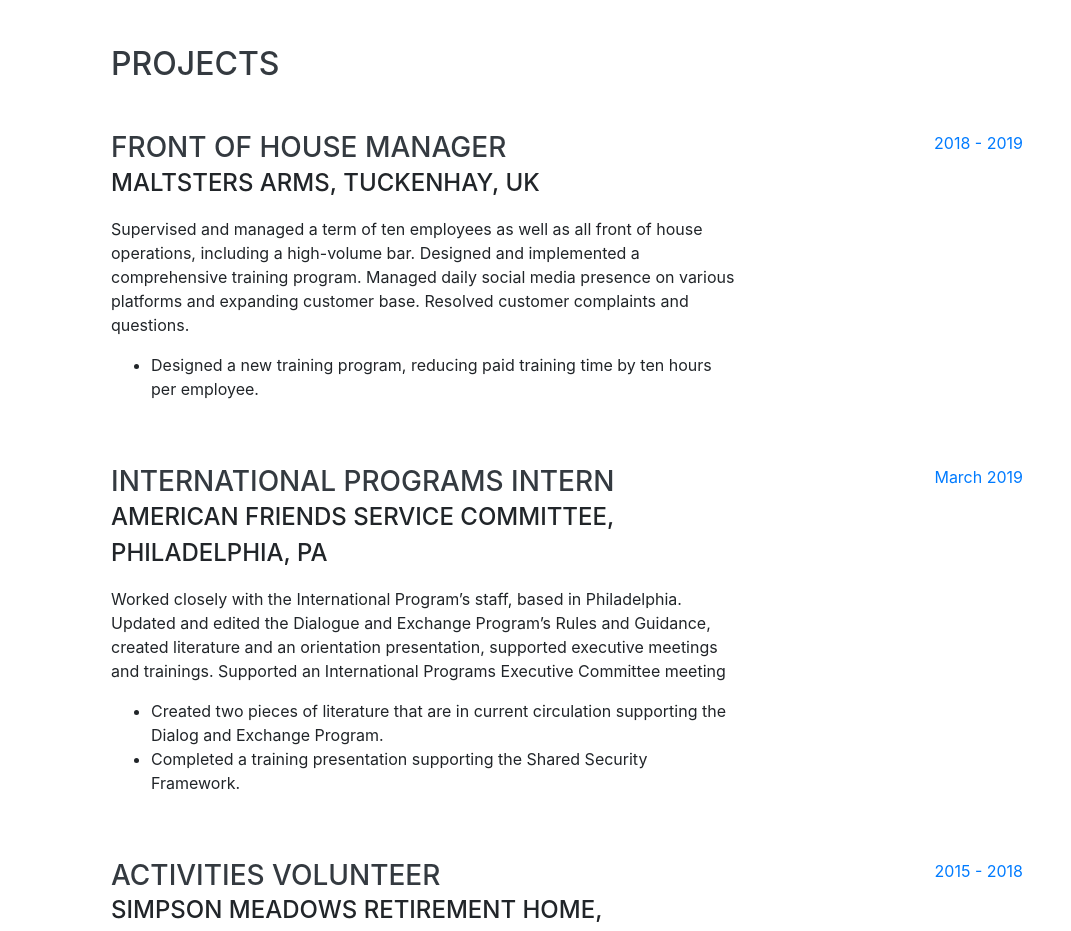
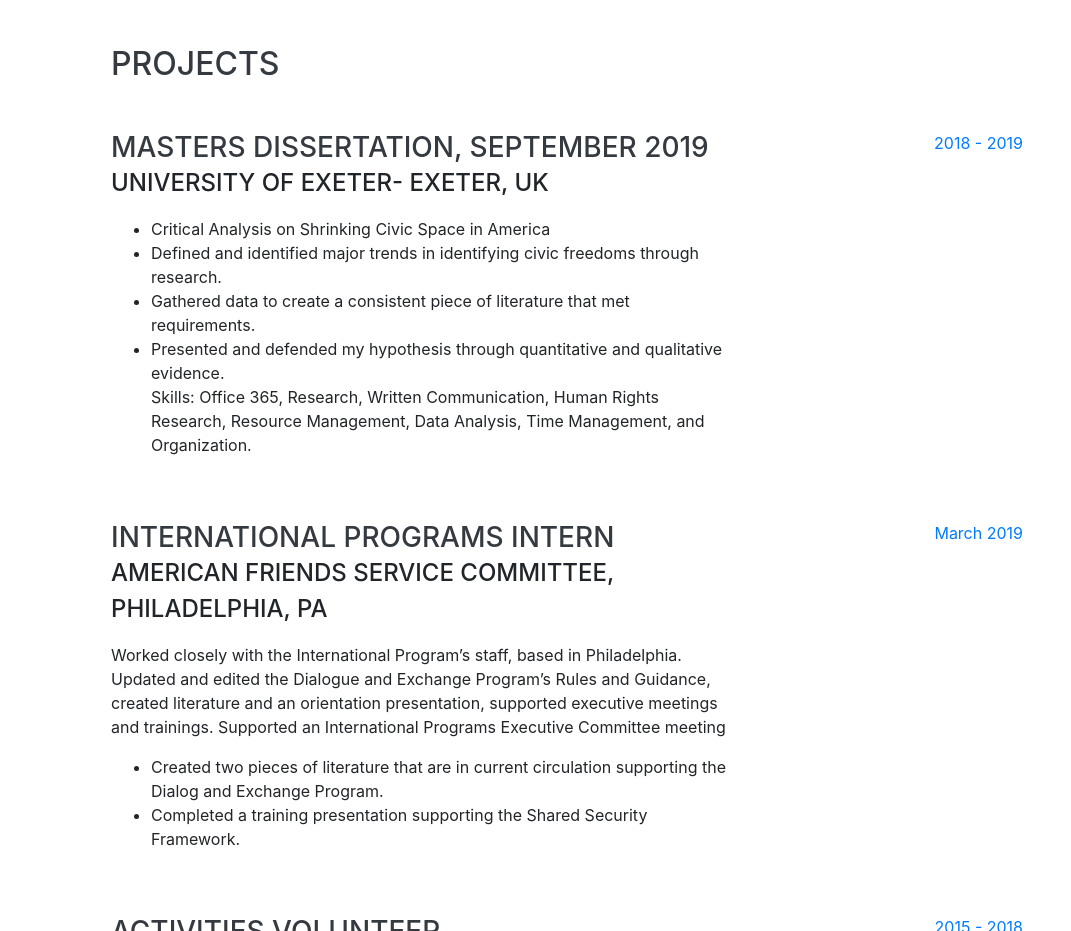
Before and after one commit to danardekani/meganardekani, a website with bundled scripts: page index.html in a window 1280 px wide. Shown: the part 804-1735 px from the top of the page, without its empty margins (209-1280 px from the left). Built offline with nearby package versions, Linux system fonts and the light colour scheme; a web font is replaced by a local one.

Commit message:
Add project experience

```diff
--- a/index.html
+++ b/index.html
@@ -89,11 +89,22 @@
 
         <div class="resume-item d-flex flex-column flex-md-row justify-content-between mb-5">
           <div class="resume-content">
-            <h3 class="mb-0">Front of House Manager</h3>
-            <div class="subheading mb-3">Maltsters Arms, Tuckenhay, UK</div>
-            <p>Supervised and managed a term of ten employees as well as all front of house operations, including a high-volume bar. Designed and implemented a comprehensive training program. Managed daily social media presence on various platforms and expanding customer base. Resolved customer complaints and questions.</p>
+            <h3 class="mb-0">Masters Dissertation, September 2019</h3>
+            <div class="subheading mb-3">University of Exeter- Exeter, UK</div>
             <ul>
-              <li>Designed a new training program, reducing paid training time by ten hours per employee.</li>
+              <li>
+                Critical Analysis on Shrinking Civic Space in America
+              </li>
+              <li>
+                Defined and identified major trends in identifying civic freedoms through research.
+              </li>
+              <li>
+                Gathered data to create a consistent piece of literature that met requirements.
+              </li>
+              <li>
+                Presented and defended my hypothesis through quantitative and qualitative evidence.
+              </li>
+              <p> Skills: Office 365, Research, Written Communication, Human Rights Research, Resource Management, Data Analysis, Time Management, and Organization.</p>
             </ul>
           </div>
           <div class="resume-date text-md-right">
```
